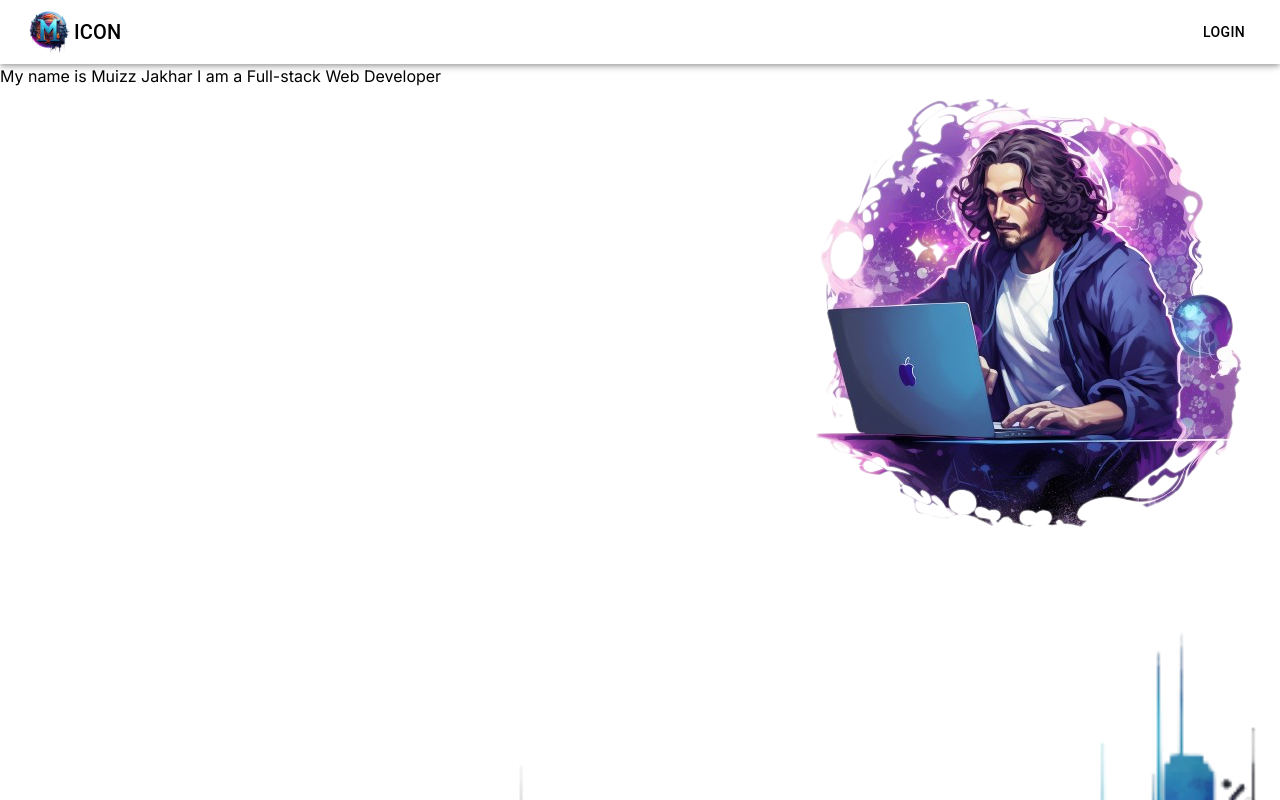
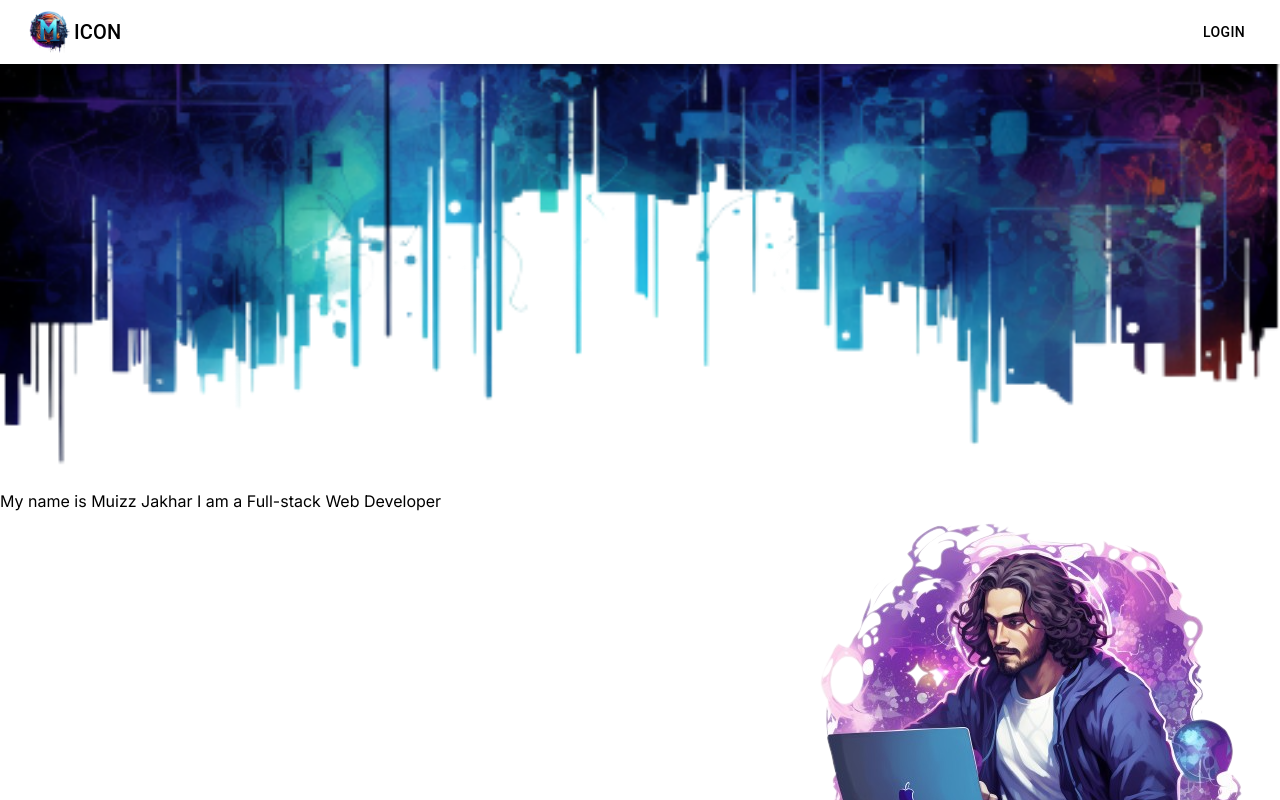
Before and after one commit to MtJakhar/my-portfolio, a Next.js app: page / in a window 1280 px wide. Shown: the top 800 px of the page. Built offline with nearby package versions, Linux system fonts and the light colour scheme.

Commit message:
added top divider and repostioned navBar

```diff
--- a/app/components/IntroPage.js
+++ b/app/components/IntroPage.js
@@ -1,12 +1,22 @@
 import React from "react";
 import Image from "next/image";
+import NavBar from "./NavBar";
 import avatar from "../../public/images/avatar.png";
 import cyberCityDivder from "../../public/images/cyberCityDivider.png";
+import cyberCityDivder2 from "../../public/images/cyberCityDivider2.png";
 
 const IntroPage = () => {
   return (
     <>
       <div>
+        <NavBar />
+        <div>
+          <Image
+            className="w-full"
+            src={cyberCityDivder2}
+            alt="top city divider"
+          />
+        </div>
         <div className="flex">
           <h1 className="flex-auto">
             My name is Muizz Jakhar I am a Full-stack Web Developer
--- a/app/page.js
+++ b/app/page.js
@@ -1,10 +1,11 @@
 "use client";
 import IntroPage from "./components/IntroPage";
-import NavBar from "./components/NavBar";
+// import NavBar from "./components/NavBar";
+
 export default function Home() {
   return (
     <div>
-      <NavBar />
+      {/* <NavBar /> */}
       <IntroPage />
     </div>
   );
```
Also changed, not shown: public/images/cyberCityDivider2.png (added).
